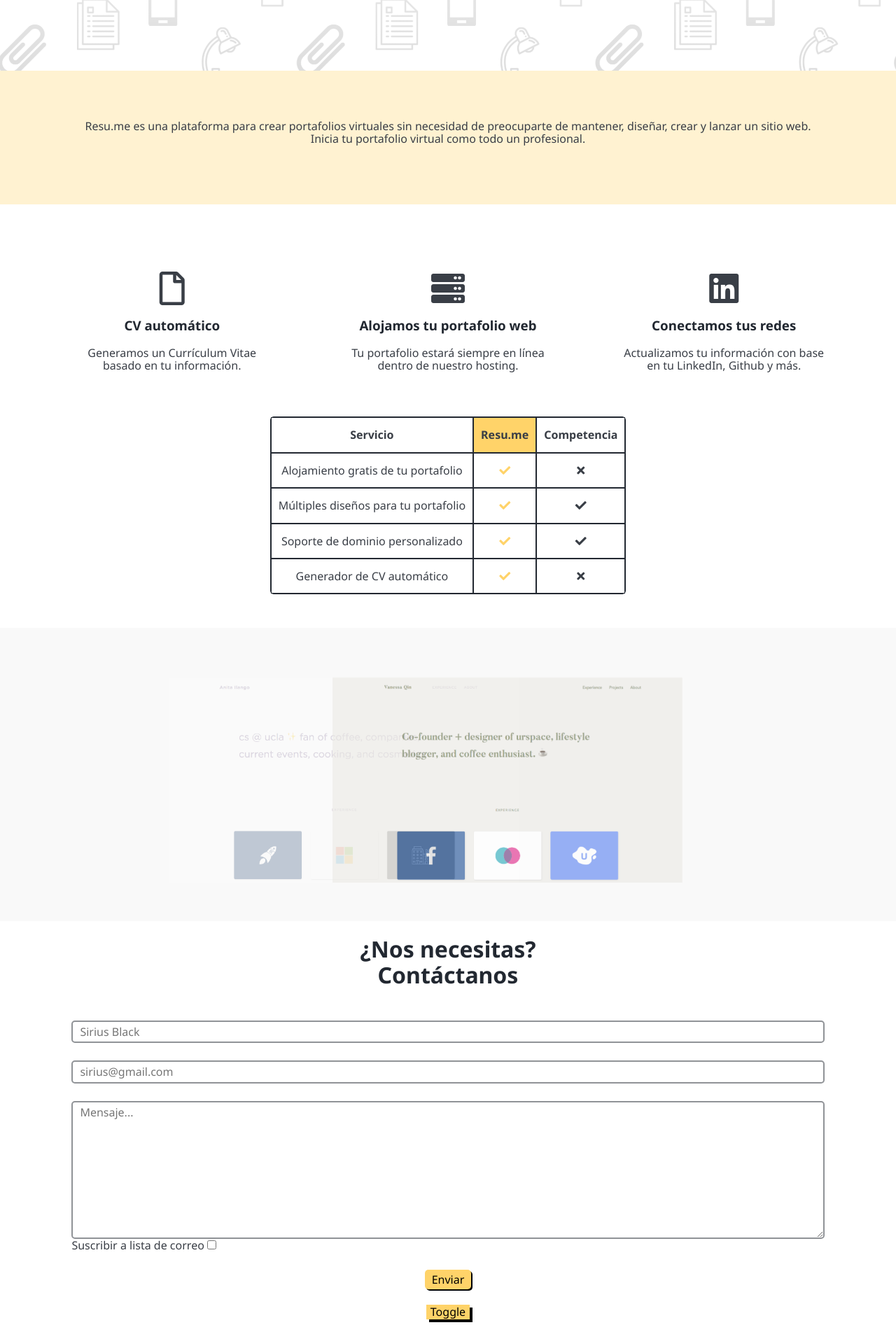
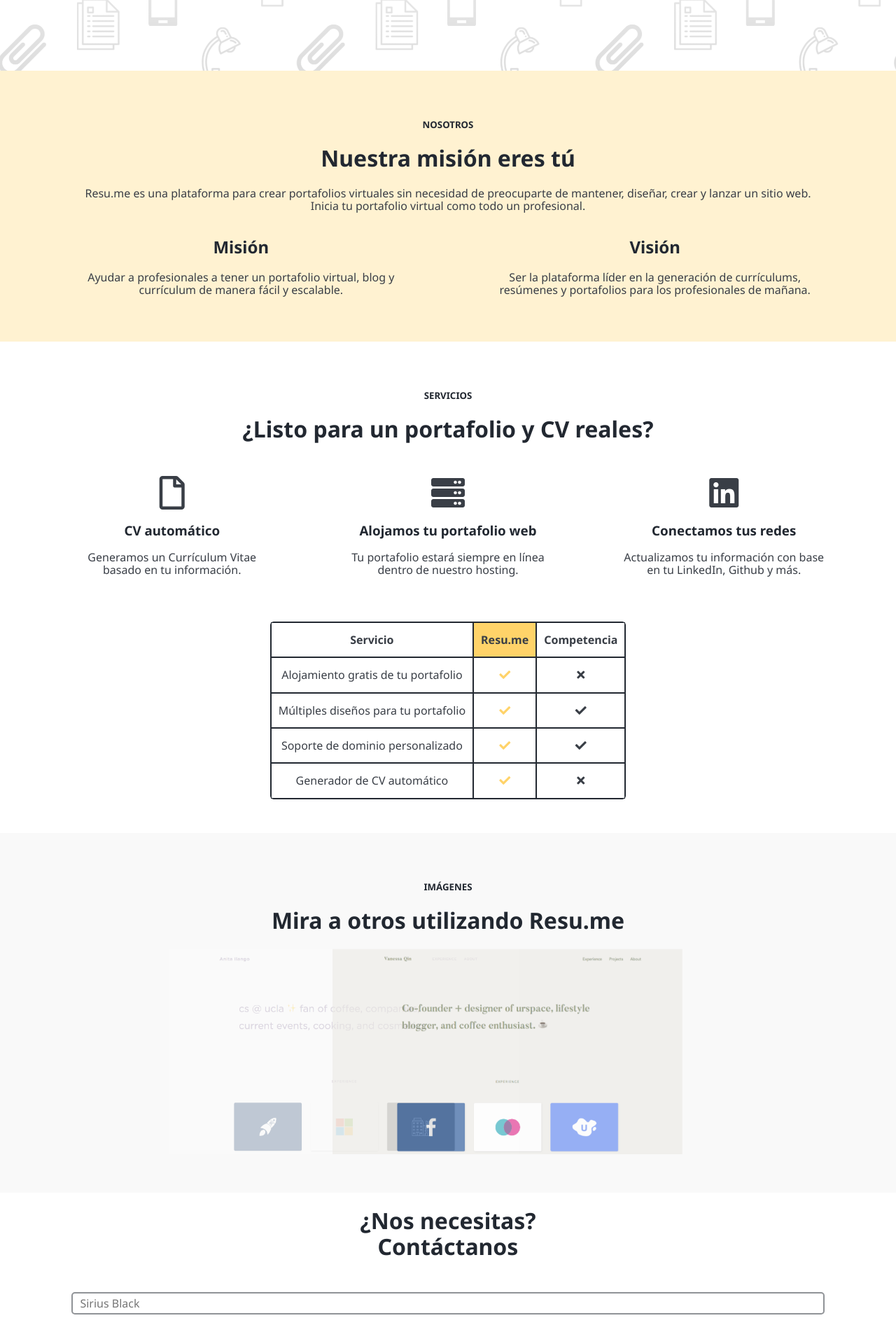
Before and after one commit to diegoquiroz/portfolios, a PHP site: page / in a window 1280 px wide. Shown: the part 404-2297 px from the top of the page at 70% size. Run offline with PHP 8.4, Linux system fonts and the light colour scheme; data that the repository does not hold is empty.

Commit message:
Remove unnecesary requirements

```diff
--- a/app/framework/DatabaseController.php
+++ b/app/framework/DatabaseController.php
@@ -1,5 +1,4 @@
 <?php
-// Author: Diego Quiroz
 
 namespace App\Framework;
 
--- a/app/models/ArticleController.php
+++ b/app/models/ArticleController.php
@@ -1,5 +1,4 @@
 <?php
-// Author: Diego Quiroz
 
 namespace App\Models;
 
--- a/app/models/ContactMessage.php
+++ b/app/models/ContactMessage.php
@@ -1,5 +1,4 @@
 <?php
-// Author: Diego Quiroz
 
 class ContactMessage {
 
--- a/app/models/MessageController.php
+++ b/app/models/MessageController.php
@@ -1,5 +1,4 @@
 <?php
-// Author: Diego Quiroz
 
 namespace App\Models;
 
--- a/public/index.php
+++ b/public/index.php
@@ -1,5 +1,4 @@
 <?php
-// Author: Diego Quiroz
 
 require '../app.php';
 
--- a/public/static/css/styles.css
+++ b/public/static/css/styles.css
@@ -1,9 +1,3 @@
-/* Author: Diego Alberto Quiroz García */
-/* Desarrollo de Aplicaciones Web */
-/* 1 de febrero de 2021 */
-/* Proyecto: Resu.me */
-
-
 /* Import fonts */
 @import url('https://fonts.googleapis.com/css2?family=Noto+Sans:ital,wght@0,400;0,700;1,400;1,700&family=Roboto&display=swap');
 
--- a/public/static/js/blog.js
+++ b/public/static/js/blog.js
@@ -1,4 +1,3 @@
-// Author: Diego Quiroz
 let articles;
 let tag;
 let method;
--- a/public/static/js/index.js
+++ b/public/static/js/index.js
@@ -1,22 +1,3 @@
-// Author: Diego Quiroz
-let contents;
-
-function fillContents(data) {
-	document.getElementById('about--titulo').innerHTML = data['about--titulo'];
-	document.getElementById('about--sub').innerHTML = data['about--sub'];
-	document.getElementById('mision--titulo').innerHTML = data['mision--titulo'];
-	document.getElementById('mision--cont').innerHTML = data['mision--cont'];
-	document.getElementById('vision--titulo').innerHTML = data['vision--titulo'];
-	document.getElementById('vision--cont').innerHTML = data['vision--cont'];
-	document.getElementById('servicios--titulo').innerHTML = data['servicios--titulo'];
-	document.getElementById('servicios--sub').innerHTML = data['servicios--sub'];
-	document.getElementById('imagenes--titulo').innerHTML = data['imagenes--titulo'];
-	document.getElementById('imagenes--sub').innerHTML = data['imagenes--sub'];
-	document.getElementById('contacto--titulo').innerHTML = data['contacto--titulo'];
-	document.getElementById('estilos--titulo').innerHTML = data['estilos--titulo'];
-	document.getElementById('estilos--sub').innerHTML = data['estilos--sub'];
-}
-
 document.getElementById('contact__form__input--button').onclick = () => {
 	const data = {
 		'name': document.getElementById('name').value,
@@ -36,17 +17,3 @@
 			document.getElementById('contact__response').innerHTML = message;
 		});
 }
-
-document.getElementById('styles__toggle').onclick = () => {
-	document.getElementsByTagName('body')[0].style.backgroundColor = '#595E66';
-	document.getElementsByTagName('*')[0].style.color = 'white';
-}
-
-fetch('/api/contents')
-	.then(res => res.json())
-	.then(data => {
-		contents = {};
-		data.forEach(attr => (contents[attr.attribute] = attr.value));
-		console.log(contents);
-		fillContents(contents);
-	})
--- a/public/templates/blog.html
+++ b/public/templates/blog.html
@@ -1,8 +1,3 @@
-<!-- Author: Diego Alberto Quiroz García -->
-<!-- Desarrollo de Aplicaciones web -->
-<!-- 15 de mayo de 2021 -->
-<!-- Proyecto: Resu.me -->
-
 <!DOCTYPE html>
 <html lang="es">
 <head>
--- a/public/templates/index.html
+++ b/public/templates/index.html
@@ -1,8 +1,3 @@
-<!-- Author: Diego Alberto Quiroz García -->
-<!-- Desarrollo de Aplicaciones web -->
-<!-- 1 de febrero de 2021 -->
-<!-- Proyecto: Resu.me -->
-
 <!DOCTYPE html>
 <html lang="es">
 <head>
@@ -37,31 +32,31 @@
 		<img class="header__image" src="static/images/hero.png" alt="Portfolios">
 	</header>
 
-	<!-- Body of the landing page -->
+    <!-- Body of the landing page -->
 	<main>
 
 		<!-- About section (mission and vision) -->
 		<section class="about container" id="about">
 			<div class="about__title">
-				<h5 id="about--titulo"></h5>
-				<h1 id="about--sub"></h1>
+				<h5>NOSOTROS</h5>
+				<h1>Nuestra misión eres tú</h1>
 				<p>Resu.me es una plataforma para crear portafolios virtuales sin necesidad de preocuparte de mantener, diseñar, crear y lanzar un sitio web. Inicia tu portafolio virtual como todo un profesional.</p>
 			</div>
 			<div class="about__item">
-				<h2 id="mision--titulo"></h2>
-				<p id="mision--cont"></p>
+				<h2>Misión</h2>
+				<p>Ayudar a profesionales a tener un portafolio virtual, blog y currículum de manera fácil y escalable.</p>
 			</div>
 			<div class="about__item">
-				<h2 id="vision--titulo"></h2>
-				<p id="vision--cont"></p>
+				<h2>Visión</h2>
+				<p>Ser la plataforma líder en la generación de currículums, resúmenes y portafolios para los profesionales de mañana.</p>
 			</div>
 		</section>
 
 		<!-- Description of services -->
 		<section class="features container" id="features">
 			<div class="features__title">
-				<h5 id="servicios--titulo"></h5>
-				<h1 id="servicios--sub"></h1>
+				<h5>SERVICIOS</h5>
+				<h1>¿Listo para un portafolio y CV reales?</h1>
 			</div>
 			<div class="features__list">
 
@@ -114,8 +109,8 @@
 		<!-- Image gallery -->
 		<section class="gallery container" id="images">
 			<div class="gallery__title">
-				<h5 id="imagenes--titulo"></h5>
-				<h1 id="imagenes--sub"></h1>
+				<h5>IMÁGENES</h5>
+				<h1>Mira a otros utilizando Resu.me</h1>
 			</div>
 
 			<div class="gallery__carousel">
@@ -149,14 +144,6 @@
 			<button class="contact__form__input contact__form__input--button" id="contact__form__input--button">Enviar</button>
 		</section>
 
-		<section class="styles container">
-			<div class="styles__title">
-				<h5 id="estilos--titulo"></h5>
-				<h1 id="estilos--sub"></h1>
-			</div>
-
-			<button class="styles__toggle" id="styles__toggle">Toggle</button>
-		</section>
 	</main>
 
 	<!-- Foot of the landing page -->
```
Also changed, not shown: README.md.
